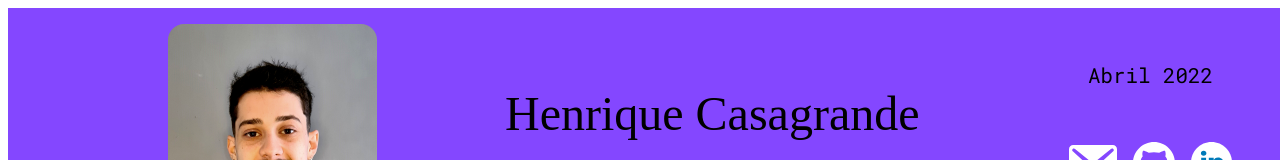
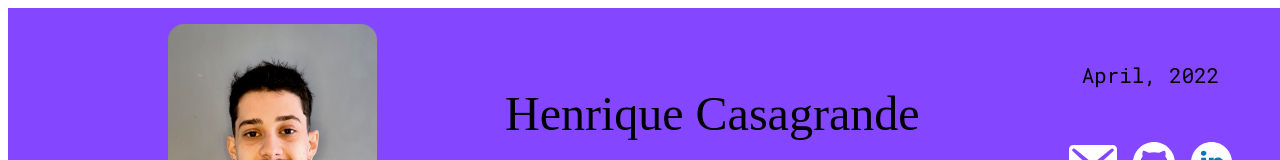
Before and after one commit to casa-henrique/curriculum, a Next.js app: page / in a window 1280 px wide. Shown: the top 160 px of the page. Built offline with nearby package versions, Linux system fonts and the light colour scheme.

Commit message:
automatizando a data

```diff
--- a/src/components/Header/index.tsx
+++ b/src/components/Header/index.tsx
@@ -1,6 +1,11 @@
 import styles from "./styles.module.scss";
 
 export function Header() {
+  const date = new Date();
+
+  const year = date.getFullYear();
+  const month = date.toLocaleString("default", { month: "long" });
+
   return (
     <div className={styles.background}>
       <img src="/images/Eu.png" alt="Foto de Henrique Casagrande" />
@@ -11,7 +16,9 @@ export function Header() {
       </div>
 
       <div className={styles.menu}>
-        <p>Abril 2022</p>
+        <p>
+          {month}, {year}
+        </p>
         <div>
           <a href="mailto:riquecasa@gmail.com" target="_blank" rel="noreferrer">
             <img src="/images/Email.svg" alt="icone de email" />
--- a/src/components/Header/styles.module.scss
+++ b/src/components/Header/styles.module.scss
@@ -30,6 +30,7 @@
   > p {
     font-size: 1.3rem;
     font-family: Roboto Mono;
+    text-transform: capitalize;
   }
 
   > div {
```
